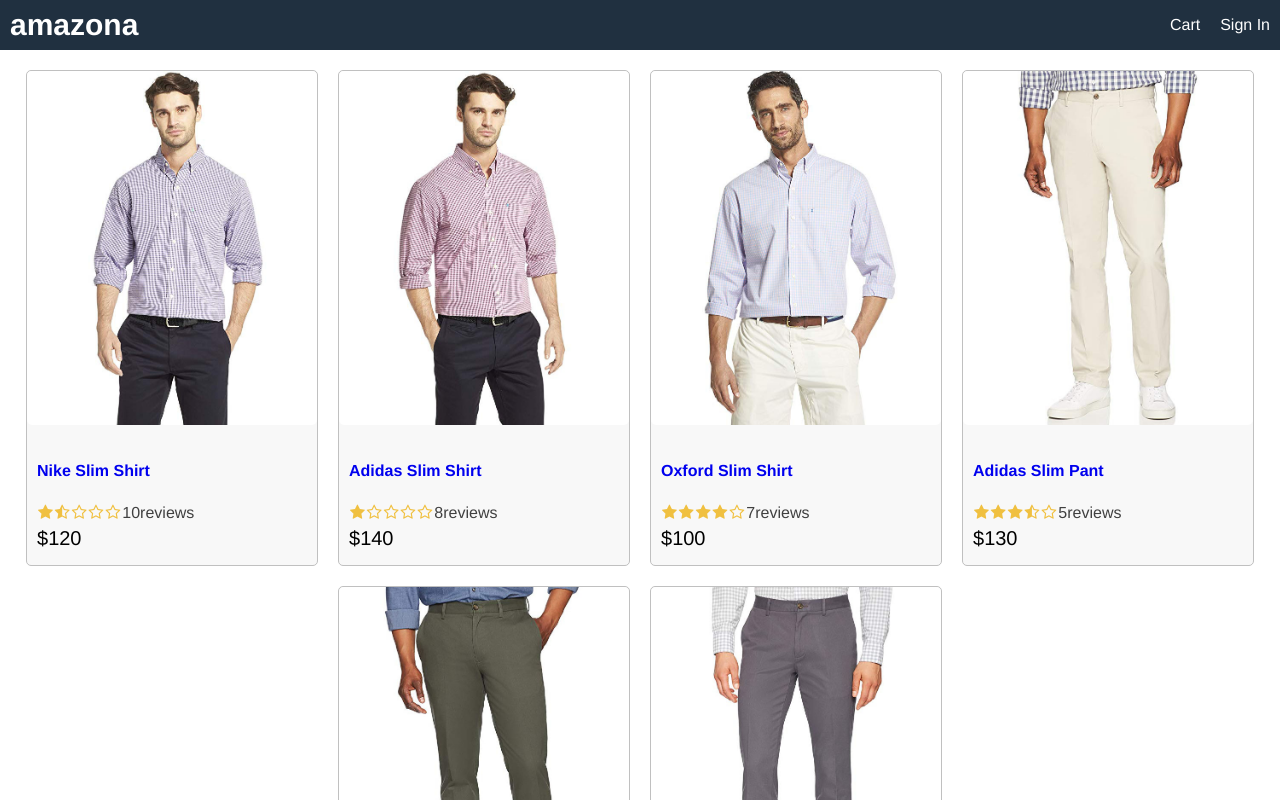
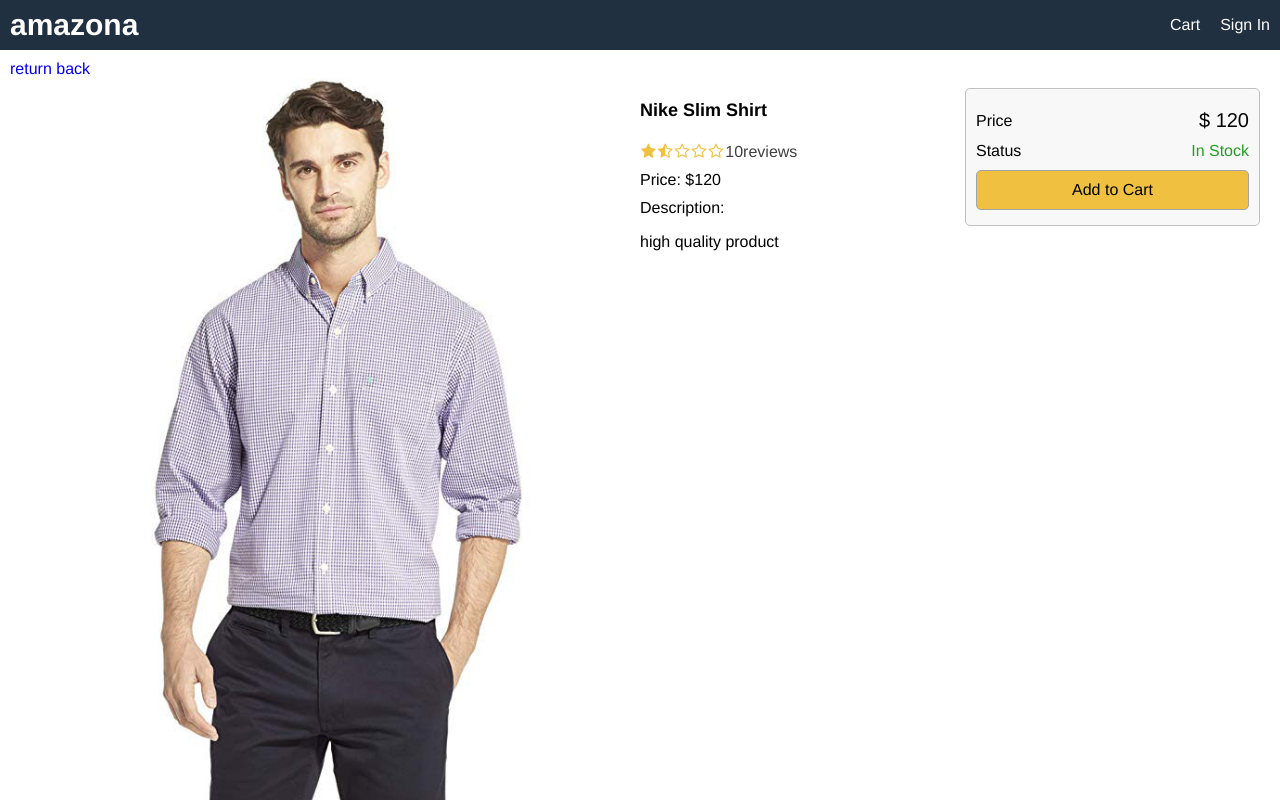
Before and after one commit to EngrAwaisKhan/amazona_html_temp, a React (Create React App) app in the folder frontend/: page /product/1 in a window 1280 px wide. Shown: the top 800 px of the page. Built offline with nearby package versions, Linux system fonts and the light colour scheme.

Commit message:
Section-12(Video-08-Build-Product-Screen)

```diff
--- a/frontend/package.json
+++ b/frontend/package.json
@@ -8,6 +8,7 @@
     "@testing-library/user-event": "^13.5.0",
     "react": "^18.2.0",
     "react-dom": "^18.2.0",
+    "react-router-dom": "^6.5.0",
     "react-scripts": "5.0.1",
     "web-vitals": "^2.1.4"
   },
--- a/frontend/src/App.js
+++ b/frontend/src/App.js
@@ -1,9 +1,13 @@
 import React from 'react';
 import Product from './Components/Product';
 import data from './data';
+import { BrowserRouter, Routes, Route } from 'react-router-dom';
+import HomeScreen from './screens/HomeScreen';
+import ProductScreen from './screens/ProductScreen';
 
 function App() {
   return (
+    <BrowserRouter>
       <div className="grid-container">
         <header className="row">
           <div>
@@ -17,14 +21,15 @@
           </div>
         </header>
         <main>
-        <div className="row center">
-          {data.products.map((product) => (
-            <Product key={product._id} product={product} />
-          ))}
-        </div>
+          {/* Calling Routes */}
+          <Routes>
+            <Route path="/product/:id" element={<ProductScreen/>}></Route>
+            <Route path="/" element={<HomeScreen/>} exact/>
+          </Routes>
         </main>
         <footer className="row center">All right reserved</footer>
       </div>
+    </BrowserRouter>
   );
 }
 
--- a/frontend/src/data.js
+++ b/frontend/src/data.js
@@ -6,6 +6,7 @@
       category: 'Shirts',
       image: '/images/p1.jpg',
       price: 120,
+      countInStock: 10,
       brand: 'Nike',
       rating: '1.5',
       numReviews: 10,
@@ -17,6 +18,7 @@
       category: 'Shirts',
       image: '/images/p2.jpg',
       price: 140,
+      countInStock: 0,
       brand: 'Adidas',
       rating: '1',
       numReviews: 8,
@@ -28,6 +30,7 @@
       category: 'Shirts',
       image: '/images/p3.jpg',
       price: 100,
+      countInStock: 30,
       brand: 'Oxford',
       rating: '4.4',
       numReviews: 7,
@@ -39,6 +42,7 @@
       category: 'Pants',
       image: '/images/p4.jpg',
       price: 130,
+      countInStock: 5,
       brand: 'Adidas',
       rating: '3.9',
       numReviews: 5,
@@ -50,6 +54,7 @@
       category: 'Pants',
       image: '/images/p5.jpg',
       price: 160,
+      countInStock: 10,
       brand: 'Nike',
       rating: '3.7',
       numReviews: 10,
@@ -61,6 +66,7 @@
       category: 'Pants',
       image: '/images/p6.jpg',
       price: 190,
+      countInStock: 10,
       brand: 'Oxford',
       rating: '3.5',
       numReviews: 6,
--- a/frontend/src/index.css
+++ b/frontend/src/index.css
@@ -54,6 +54,35 @@
 a:hover {
   color: #ff8000;
 }
+
+ul {
+  padding: 0%;
+  margin: 0%;
+  list-style-type: none;
+}
+li {
+  margin-top: 1rem;
+}
+button {
+  padding: 1rem;
+  border-radius: 0.5rem;
+  border: 0.1rem #a4a4a4 solid;
+  font-size: 1.6rem;
+  font-family: Helvetica, Arial, sans-serif;
+  -webkit-font-smoothing: antialiased;
+  -moz-osx-font-smoothing: grayscale;
+  background-color: #f8f8f8;
+  cursor: pointer;
+}
+button:hover {
+  border: 0.1rem #404040 solid;
+}
+button.primary {
+  background-color: #f0c040;
+}
+button.block {
+  width: 100%;
+}
 /* Header */
 header a {
   color: #ffffff;
@@ -74,12 +103,26 @@
   justify-content: center;
 }
 
+.row.top {
+  align-items: flex-start;
+}
+.col-1 {
+  flex: 1 1 25rem;
+}
+
+.col-2 {
+  flex: 2 1 50rem;
+}
+
 /* Images */
 img {
   border-radius: 0.5rem;
 }
 img.medium {
   max-width: 29rem;
+  width: 100%;
+}
+img.large {
   width: 100%;
 }
 
@@ -106,6 +149,14 @@
   margin: 0.1rem;
 }
 
-.rating span:last-child{
+.rating span:last-child {
   color: #404040;
 }
+
+/* Alert */
+.success {
+  color: #20a020;
+}
+.error {
+  color: #a02020;
+}
--- /dev/null
+++ b/frontend/src/screens/HomeScreen.js
@@ -0,0 +1,13 @@
+import React from 'react';
+import data from '../data';
+import Product from '../Components/Product';
+
+export default function HomeScreen() {
+  return (
+    <div className="row center">
+      {data.products.map((product) => (
+        <Product key={product._id} product={product} />
+      ))}
+    </div>
+  );
+}
--- /dev/null
+++ b/frontend/src/screens/ProductScreen.js
@@ -0,0 +1,66 @@
+import React from 'react';
+import { Link, useParams } from 'react-router-dom';
+import Rating from '../Components/Rating';
+import data from '../data';
+
+export default function ProductScreen() {
+  const params = useParams();
+  const product = data.products.find((x) => x._id === params.id);
+  if (!product) {
+    return <div>Product Not Found.</div>;
+  }
+  return (
+    <div>
+      <Link to="/">return back</Link>
+      <div className="row top">
+        <div className="col-2">
+          <img className="large" src={product.image} alt={product.name}></img>
+        </div>
+        <div className="col-1">
+          <ul>
+            <li>
+              <h1>{product.name}</h1>
+            </li>
+            <li>
+              <Rating
+                rating={product.rating}
+                numReviews={product.numReviews}
+              ></Rating>
+            </li>
+            <li>Price: ${product.price}</li>
+            <li>
+              Description: <p>{product.description}</p>
+            </li>
+          </ul>
+        </div>
+        <div className="col-1">
+          <div className="card card-body">
+            <ul>
+              <li>
+                <div className="row">
+                  <div>Price</div>
+                  <div className="price">$ {product.price}</div>
+                </div>
+              </li>
+              <li>
+                <div className="row">
+                  <div>Status</div>
+                  <div>
+                    {product.countInStock > 0 ? (
+                      <span className="success">In Stock</span>
+                    ) : (
+                      <span className="error">Out of Stock</span>
+                    )}
+                  </div>
+                </div>
+              </li>
+              <li>
+                <button className="primary block">Add to Cart</button>
+              </li>
+            </ul>
+          </div>
+        </div>
+      </div>
+    </div>
+  );
+}
```
Also changed, not shown: 2 other files (tests, documents, lock files or other folders). Lines whose indentation alone changed are shown as unchanged.
